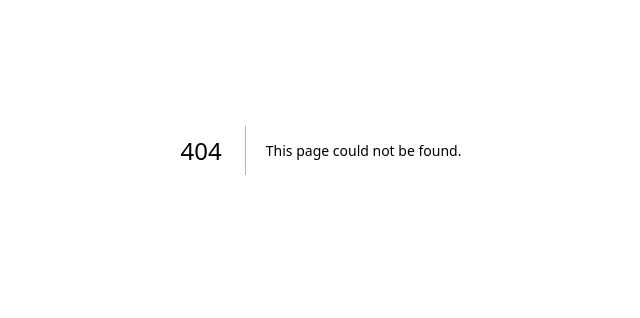
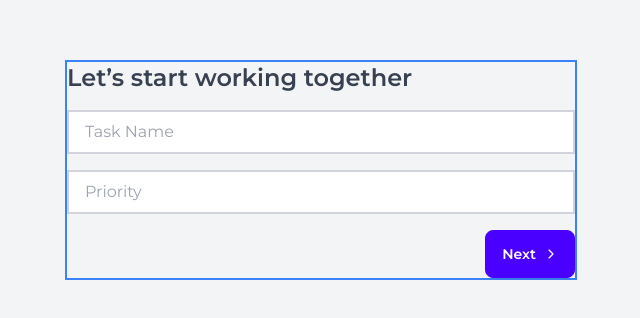
Before and after one commit to zeeshanhaider5121472/NextJS-Business-Management-System, a Next.js app: page /newtask in a window 1280 px wide. Before the commit this address had no page. Shown: the part 250-568 px from the top of the page, without its empty margins (319-959 px from the left). Built offline with nearby package versions, Linux system fonts and the light colour scheme.

Commit message:
screen changes

```diff
--- /dev/null
+++ b/src/app/[...slug]/page.tsx
@@ -0,0 +1,23 @@
+import { notFound } from "next/navigation";
+import SplitScreen from "../components/SplitScreen";
+import Header from "../components/Header";
+
+export default function CatchAllPage({
+  params,
+}: {
+  params: { slug: string[] };
+}) {
+  const validRoutes = ["home", "mytasks"];
+  const route = params.slug[0];
+
+  if (!validRoutes.includes(route)) {
+    notFound();
+  }
+
+  return (
+    <main className="flex min-h-screen flex-col p-5 pt-5">
+      <Header />
+      <SplitScreen />
+    </main>
+  );
+}
--- /dev/null
+++ b/src/app/components/rightsplitscreen_comp/home_comp/newtask_comp/CreateNewTemplate.tsx
@@ -0,0 +1,47 @@
+"use client";
+
+import { IoIosArrowForward } from "react-icons/io";
+
+const CreateNewTemplate = () => {
+  // const searchParams = useSearchParams();
+  // const encodedData = searchParams.get("data");
+  // const { taskArr, priority, taskId } = encodedData
+  //   ? JSON.parse(decodeURIComponent(encodedData))
+  //   : { taskArr: [], priority: "", taskId: "" };
+
+  return (
+    <div className="flex items-center justify-center min-h-screen bg-gray-100">
+      <span className="w-full max-w-lg border-2 border-blue-500">
+        <form className="flex flex-col">
+          <h1 className="text-2xl font-semibold text-gray-700 ">
+            Let’s start working together
+          </h1>
+          <input
+            type="text"
+            placeholder="Task Name"
+            className="mt-4 px-4 py-2 border-2 border-gray-300 focus:border-blue-500"
+          />
+          <input
+            type="text"
+            placeholder="Priority"
+            className="mt-4  px-4 py-2 border-2 border-gray-300 focus:border-blue-500"
+          />
+
+          <span className="mt-4 flex justify-end">
+            <button type="submit" className="btn btn-primary text-white">
+              Next
+              <IoIosArrowForward />
+            </button>
+          </span>
+        </form>
+      </span>
+    </div>
+
+    // <p>Task Name: {taskId}</p>
+    // <p>Priority: {priority}</p>
+    // <p>Priority: {taskArr[0]}</p>
+    //Add your new task form here
+  );
+};
+
+export default CreateNewTemplate;
--- /dev/null
+++ b/src/app/newtask/page.tsx
@@ -0,0 +1,9 @@
+import CreateNewTemplate from "../components/rightsplitscreen_comp/home_comp/newtask_comp/CreateNewTemplate";
+
+export default function NewTask() {
+  return (
+    <main className="flex min-h-screen flex-col p-5 pt-5">
+      <CreateNewTemplate />
+    </main>
+  );
+}
```
